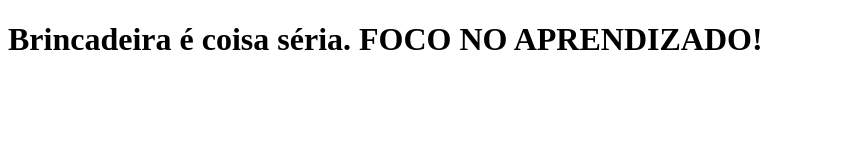
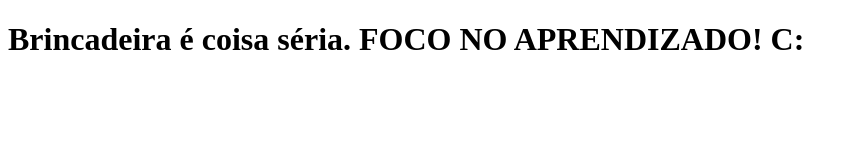
Before and after one commit to derickdarosa/clone-tabnews, a Next.js app: page / in a window 1280 px wide. Shown: the top 160 px of the page, without its empty margins (0-857 px from the left). Built offline with nearby package versions, Linux system fonts and the light colour scheme.

Commit message:
adiciona pages modificado

```diff
--- a/pages/index.js
+++ b/pages/index.js
@@ -1,5 +1,5 @@
 function Home() {
-    return <h1>Brincadeira é coisa séria. FOCO NO APRENDIZADO!</h1>
+    return <h1>Brincadeira é coisa séria. FOCO NO APRENDIZADO! C: </h1>
 }
 
 export default Home;
```
